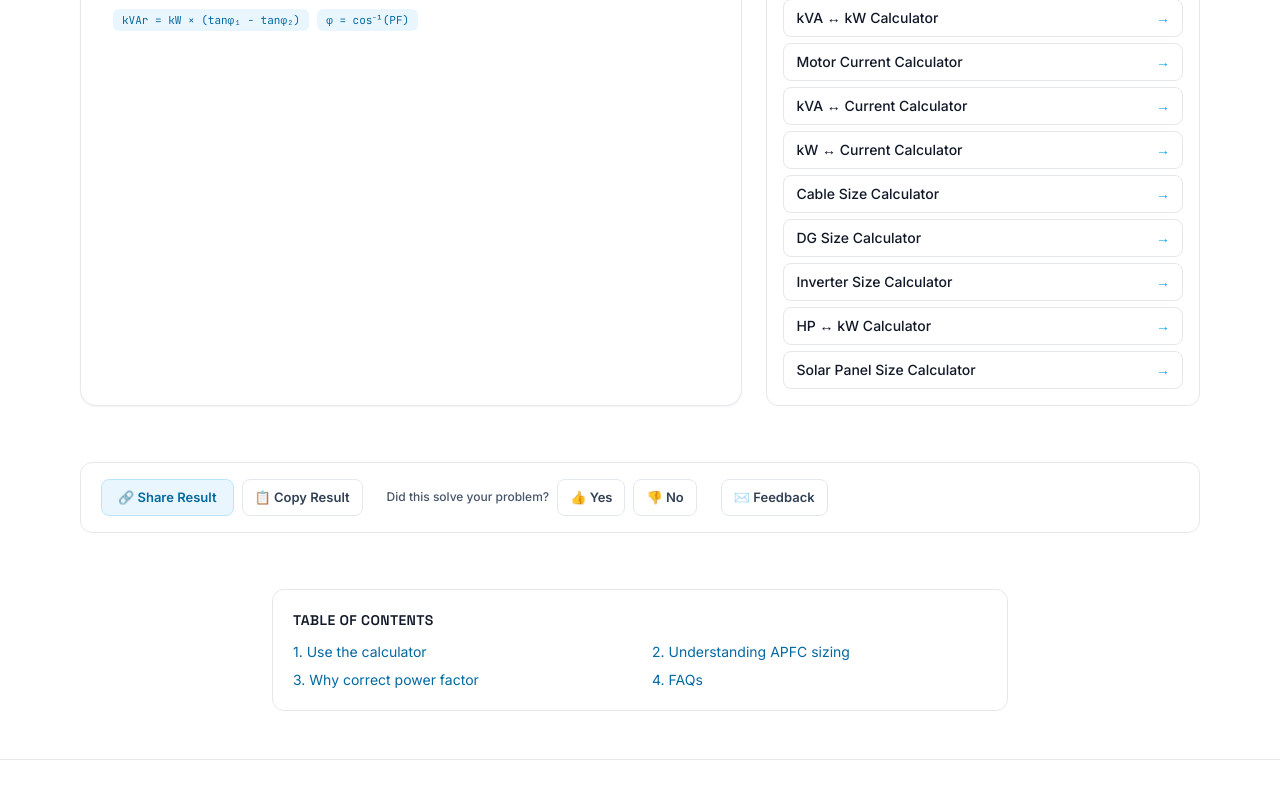
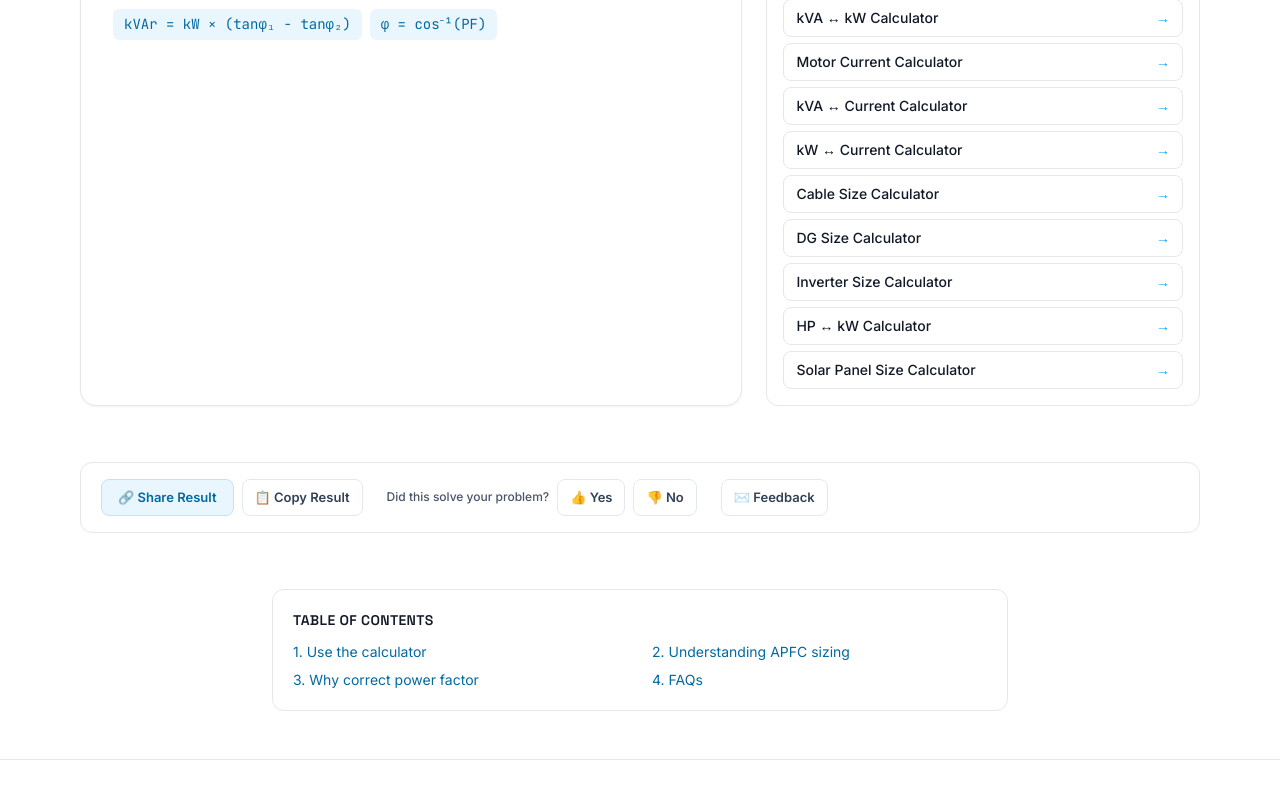
Before and after one commit to umasankarmaity92-lab/electromechcalc, a website: page apfc.html in a window 1280 px wide. Shown: the part 706-1496 px from the top of the page. Drawn offline with Linux system fonts and the light colour scheme.

Commit message:
Update theme.css

```diff
--- a/assets/theme.css
+++ b/assets/theme.css
@@ -229,12 +229,22 @@ h1, h2, h3, .font-display { font-family: 'Space Grotesk', system-ui, sans-serif;
   transform: translateX(4px);
 }
 
+/*
+ * !important below is intentional: many calculator pages (e.g.
+ * bearing-life.html) still carry an old per-page duplicate
+ * .formula-chip rule inside their own inline <style> block (same
+ * pattern already documented above for .search-input/.search-results).
+ * Those inline blocks load after this stylesheet in <head>, so at
+ * equal specificity they'd normally win and silently keep the old
+ * small font-size page-by-page. !important guarantees the larger,
+ * corrected size applies everywhere from this one file.
+ */
 .formula-chip {
   font-family: 'JetBrains Mono', monospace;
-  font-size: 11px;
+  font-size: 14px !important;
   background: #eaf6fd;
   color: #0369a1;
-  padding: 3px 9px;
+  padding: 5px 11px !important;
   border-radius: 6px;
   display: inline-block;
 }
```
